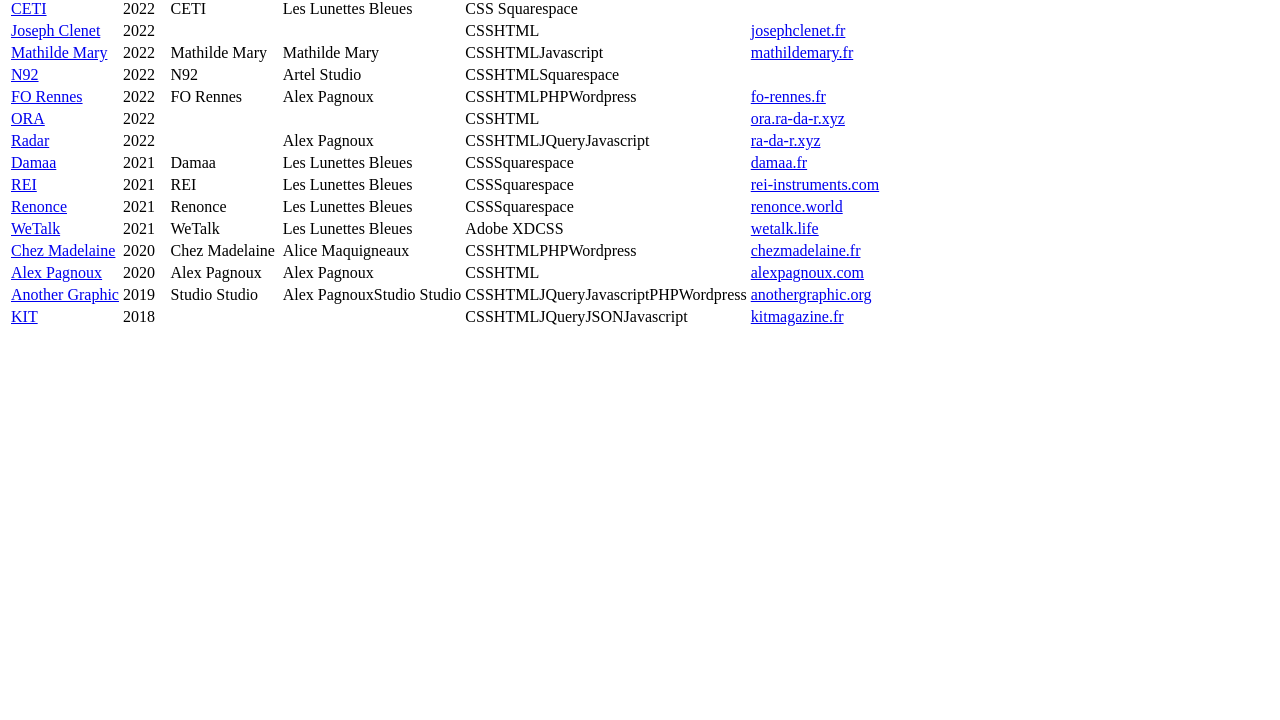
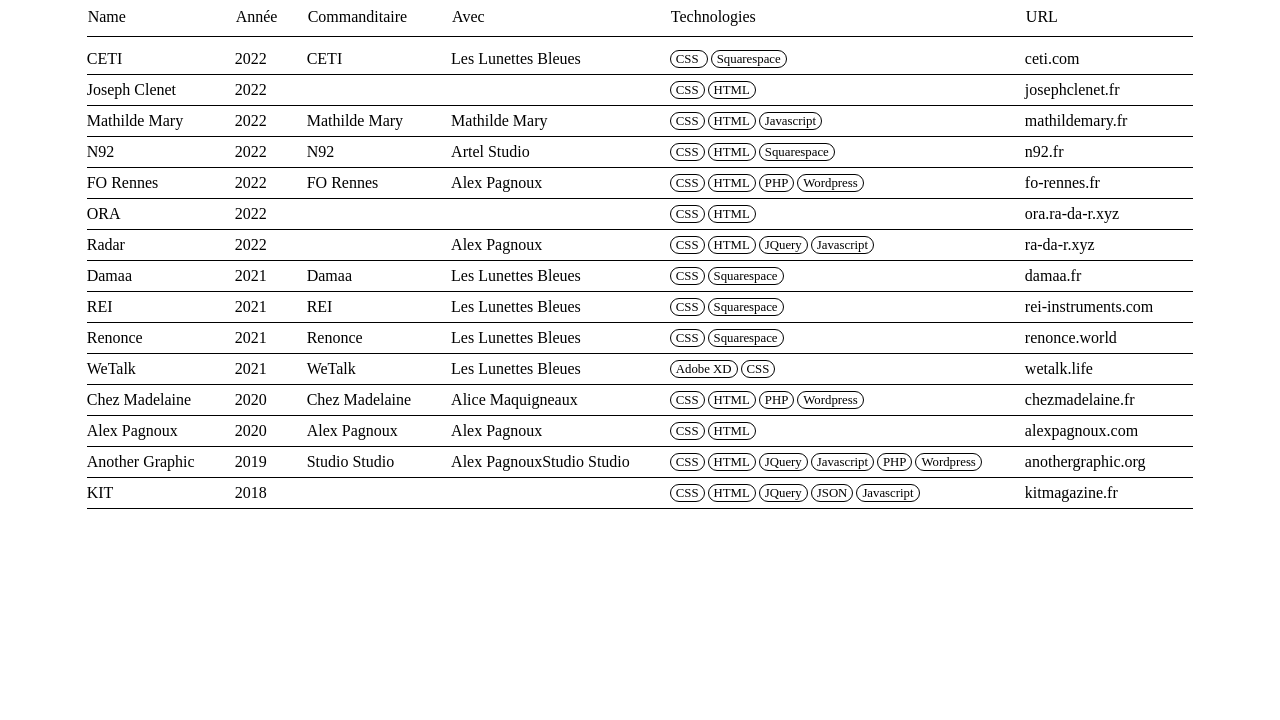
Before and after one commit to Spratch/josephclenet.fr, a plain HTML site: page sites.html in a window 1280 px wide. Shown: the part 80-800 px from the top of the page. Drawn offline with Linux system fonts and the light colour scheme; a web font is replaced by a local one.

Commit message:
page sites

```diff
--- a/sites.html
+++ b/sites.html
@@ -3,7 +3,8 @@
 <head>
     <meta http-equiv="Content-Type" content="text/html; charset=utf-8" />
     <title>Sites</title>
-  </head>
+    <link rel="stylesheet" href="style.css">
+</head>
 
 <body>
     <article id="87d1cc03-7713-4efb-94e1-a02af50fb4f6" class="page sans">
@@ -49,6 +50,7 @@
                             </span>
                         </td>
                         <td class="cell-xTN\">
+                            <a href="https://ceti.com" class="url-value">ceti.com</a>
                         </td>
                     </tr>
                     <tr id="f650575f-dca9-4aa4-8b5a-0b80fdd8c764">
@@ -57,7 +59,7 @@
                         <td class="cell-dIjk"></td>
                         <td class="cell-dK\Q"></td>
                         <td class="cell-QgES"><span class="selected-value select-value-color-red">CSS</span><span class="selected-value select-value-color-gray">HTML</span></td>
-                        <td class="cell-xTN\"><a href="josephclenet.fr" class="url-value">josephclenet.fr</a></td>
+                        <td class="cell-xTN\"><a href="https://josephclenet.fr" class="url-value">josephclenet.fr</a></td>
                     </tr>
                     <tr id="734a097c-27a6-4067-a965-0df60db63dfd">
                         <td class="cell-title"><a href="https://www.notion.so/Mathilde-Mary-734a097c27a64067a9650df60db63dfd">Mathilde Mary</a></td>
@@ -65,7 +67,7 @@
                         <td class="cell-dIjk">Mathilde Mary</td>
                         <td class="cell-dK\Q"><span class="selected-value select-value-color-pink">Mathilde Mary</span></td>
                         <td class="cell-QgES"><span class="selected-value select-value-color-red">CSS</span><span class="selected-value select-value-color-gray">HTML</span><span class="selected-value select-value-color-pink">Javascript</span></td>
-                        <td class="cell-xTN\"><a href="mathildemary.fr" class="url-value">mathildemary.fr</a></td>
+                        <td class="cell-xTN\"><a href="https://mathildemary.fr" class="url-value">mathildemary.fr</a></td>
                     </tr>
                     <tr id="f9a6ea0a-bba1-4ba9-a175-b0a256cdddc9">
                         <td class="cell-title"><a href="https://www.notion.so/N92-f9a6ea0abba14ba9a175b0a256cdddc9">N92</a></td>
@@ -73,7 +75,7 @@
                         <td class="cell-dIjk">N92</td>
                         <td class="cell-dK\Q"><span class="selected-value select-value-color-green">Artel Studio</span></td>
                         <td class="cell-QgES"><span class="selected-value select-value-color-red">CSS</span><span class="selected-value select-value-color-gray">HTML</span><span class="selected-value select-value-color-purple">Squarespace</span></td>
-                        <td class="cell-xTN\"></td>
+                        <td class="cell-xTN\"><a href="https://www.n92.fr/" class="url-value">n92.fr</a></td>
                     </tr>
                     <tr id="7c594dbf-fe0e-4209-a9bc-7656362e0c64">
                         <td class="cell-title"><a href="https://www.notion.so/FO-Rennes-7c594dbffe0e4209a9bc7656362e0c64">FO Rennes</a></td>
@@ -81,7 +83,7 @@
                         <td class="cell-dIjk">FO Rennes</td>
                         <td class="cell-dK\Q"><span class="selected-value select-value-color-blue">Alex Pagnoux</span></td>
                         <td class="cell-QgES"><span class="selected-value select-value-color-red">CSS</span><span class="selected-value select-value-color-gray">HTML</span><span class="selected-value select-value-color-green">PHP</span><span class="selected-value select-value-color-purple">Wordpress</span></td>
-                        <td class="cell-xTN\"><a href="fo-rennes.fr" class="url-value">fo-rennes.fr</a></td>
+                        <td class="cell-xTN\"><a href="https://fo-rennes.fr" class="url-value">fo-rennes.fr</a></td>
                     </tr>
                     <tr id="379c6955-50f4-41ed-8b95-b8d71160a170">
                         <td class="cell-title"><a href="https://www.notion.so/ORA-379c695550f441ed8b95b8d71160a170">ORA</a></td>
@@ -89,7 +91,7 @@
                         <td class="cell-dIjk"></td>
                         <td class="cell-dK\Q"></td>
                         <td class="cell-QgES"><span class="selected-value select-value-color-red">CSS</span><span class="selected-value select-value-color-gray">HTML</span></td>
-                        <td class="cell-xTN\"><a href="ora.ra-da-r.xyz" class="url-value">ora.ra-da-r.xyz</a></td>
+                        <td class="cell-xTN\"><a href="https://ora.ra-da-r.xyz" class="url-value">ora.ra-da-r.xyz</a></td>
                     </tr>
                     <tr id="7f483e02-7e41-4ce2-9f63-80c80755be10">
                         <td class="cell-title"><a href="https://www.notion.so/Radar-7f483e027e414ce29f6380c80755be10">Radar</a></td>
@@ -97,7 +99,7 @@
                         <td class="cell-dIjk"></td>
                         <td class="cell-dK\Q"><span class="selected-value select-value-color-blue">Alex Pagnoux</span></td>
                         <td class="cell-QgES"><span class="selected-value select-value-color-red">CSS</span><span class="selected-value select-value-color-gray">HTML</span><span class="selected-value select-value-color-yellow">JQuery</span><span class="selected-value select-value-color-pink">Javascript</span></td>
-                        <td class="cell-xTN\"><a href="ra-da-r.xyz" class="url-value">ra-da-r.xyz</a></td>
+                        <td class="cell-xTN\"><a href="https://ra-da-r.xyz" class="url-value">ra-da-r.xyz</a></td>
                     </tr>
                     <tr id="c6527075-2410-47c6-900a-4689887433de">
                         <td class="cell-title"><a href="https://www.notion.so/Damaa-c6527075241047c6900a4689887433de">Damaa</a></td>
@@ -105,7 +107,7 @@
                         <td class="cell-dIjk">Damaa</td>
                         <td class="cell-dK\Q"><span class="selected-value select-value-color-default">Les Lunettes Bleues</span></td>
                         <td class="cell-QgES"><span class="selected-value select-value-color-red">CSS</span><span class="selected-value select-value-color-purple">Squarespace</span></td>
-                        <td class="cell-xTN\"><a href="damaa.fr" class="url-value">damaa.fr</a></td>
+                        <td class="cell-xTN\"><a href="https://damaa.fr" class="url-value">damaa.fr</a></td>
                     </tr>
                     <tr id="36016b70-c554-4d64-9de6-3a4860db5937">
                         <td class="cell-title"><a href="https://www.notion.so/REI-36016b70c5544d649de63a4860db5937">REI</a></td>
@@ -113,7 +115,7 @@
                         <td class="cell-dIjk">REI</td>
                         <td class="cell-dK\Q"><span class="selected-value select-value-color-default">Les Lunettes Bleues</span></td>
                         <td class="cell-QgES"><span class="selected-value select-value-color-red">CSS</span><span class="selected-value select-value-color-purple">Squarespace</span></td>
-                        <td class="cell-xTN\"><a href="rei-instruments.com" class="url-value">rei-instruments.com</a></td>
+                        <td class="cell-xTN\"><a href="https://rei-instruments.com" class="url-value">rei-instruments.com</a></td>
                     </tr>
                     <tr id="101b3c54-4422-41f2-8bbe-2c1fe0ba28b6">
                         <td class="cell-title"><a href="https://www.notion.so/Renonce-101b3c54442241f28bbe2c1fe0ba28b6">Renonce</a></td>
@@ -121,7 +123,7 @@
                         <td class="cell-dIjk">Renonce</td>
                         <td class="cell-dK\Q"><span class="selected-value select-value-color-default">Les Lunettes Bleues</span></td>
                         <td class="cell-QgES"><span class="selected-value select-value-color-red">CSS</span><span class="selected-value select-value-color-purple">Squarespace</span></td>
-                        <td class="cell-xTN\"><a href="renonce.world" class="url-value">renonce.world</a></td>
+                        <td class="cell-xTN\"><a href="https://renonce.world" class="url-value">renonce.world</a></td>
                     </tr>
                     <tr id="555f5e80-411e-46ca-89ae-a24cd0b35ae2">
                         <td class="cell-title"><a href="https://www.notion.so/WeTalk-555f5e80411e46ca89aea24cd0b35ae2">WeTalk</a></td>
@@ -129,7 +131,7 @@
                         <td class="cell-dIjk">WeTalk</td>
                         <td class="cell-dK\Q"><span class="selected-value select-value-color-default">Les Lunettes Bleues</span></td>
                         <td class="cell-QgES"><span class="selected-value select-value-color-default">Adobe XD</span><span class="selected-value select-value-color-red">CSS</span></td>
-                        <td class="cell-xTN\"><a href="wetalk.life" class="url-value">wetalk.life</a></td>
+                        <td class="cell-xTN\"><a href="https://wetalk.life" class="url-value">wetalk.life</a></td>
                     </tr>
                     <tr id="6909972d-7187-4573-97c7-32a5a849c405">
                         <td class="cell-title"><a href="https://www.notion.so/Chez-Madelaine-6909972d7187457397c732a5a849c405">Chez Madelaine</a></td>
@@ -137,7 +139,7 @@
                         <td class="cell-dIjk">Chez Madelaine</td>
                         <td class="cell-dK\Q"><span class="selected-value select-value-color-purple">Alice Maquigneaux</span></td>
                         <td class="cell-QgES"><span class="selected-value select-value-color-red">CSS</span><span class="selected-value select-value-color-gray">HTML</span><span class="selected-value select-value-color-green">PHP</span><span class="selected-value select-value-color-purple">Wordpress</span></td>
-                        <td class="cell-xTN\"><a href="chezmadelaine.fr" class="url-value">chezmadelaine.fr</a></td>
+                        <td class="cell-xTN\"><a href="https://chezmadelaine.fr" class="url-value">chezmadelaine.fr</a></td>
                     </tr>
                     <tr id="f25524ff-5bb1-4059-88d7-755de1c76d27">
                         <td class="cell-title"><a href="https://www.notion.so/Alex-Pagnoux-f25524ff5bb1405988d7755de1c76d27">Alex Pagnoux</a></td>
@@ -145,7 +147,7 @@
                         <td class="cell-dIjk">Alex Pagnoux</td>
                         <td class="cell-dK\Q"><span class="selected-value select-value-color-blue">Alex Pagnoux</span></td>
                         <td class="cell-QgES"><span class="selected-value select-value-color-red">CSS</span><span class="selected-value select-value-color-gray">HTML</span></td>
-                        <td class="cell-xTN\"><a href="alexpagnoux.com" class="url-value">alexpagnoux.com</a></td>
+                        <td class="cell-xTN\"><a href="https://alexpagnoux.com" class="url-value">alexpagnoux.com</a></td>
                     </tr>
                     <tr id="0f0ff279-a932-4b94-90de-be830ffe54f5">
                         <td class="cell-title"><a href="https://www.notion.so/Another-Graphic-0f0ff279a9324b9490debe830ffe54f5">Another Graphic</a></td>
@@ -153,7 +155,7 @@
                         <td class="cell-dIjk">Studio Studio</td>
                         <td class="cell-dK\Q"><span class="selected-value select-value-color-blue">Alex Pagnoux</span><span class="selected-value select-value-color-yellow">Studio Studio</span></td>
                         <td class="cell-QgES"><span class="selected-value select-value-color-red">CSS</span><span class="selected-value select-value-color-gray">HTML</span><span class="selected-value select-value-color-yellow">JQuery</span><span class="selected-value select-value-color-pink">Javascript</span><span class="selected-value select-value-color-green">PHP</span><span class="selected-value select-value-color-purple">Wordpress</span></td>
-                        <td class="cell-xTN\"><a href="anothergraphic.org" class="url-value">anothergraphic.org</a></td>
+                        <td class="cell-xTN\"><a href="https://anothergraphic.org" class="url-value">anothergraphic.org</a></td>
                     </tr>
                     <tr id="403aa1e7-accd-4a8e-aef9-f2cb1b15cc5a">
                         <td class="cell-title"><a href="https://www.notion.so/KIT-403aa1e7accd4a8eaef9f2cb1b15cc5a">KIT</a></td>
@@ -161,7 +163,7 @@
                         <td class="cell-dIjk"></td>
                         <td class="cell-dK\Q"></td>
                         <td class="cell-QgES"><span class="selected-value select-value-color-red">CSS</span><span class="selected-value select-value-color-gray">HTML</span><span class="selected-value select-value-color-yellow">JQuery</span><span class="selected-value select-value-color-blue">JSON</span><span class="selected-value select-value-color-pink">Javascript</span></td>
-                        <td class="cell-xTN\"><a href="kitmagazine.fr" class="url-value">kitmagazine.fr</a></td>
+                        <td class="cell-xTN\"><a href="https://kitmagazine.fr" class="url-value">kitmagazine.fr</a></td>
                     </tr>
                 </tbody>
             </table>
--- a/style.css
+++ b/style.css
@@ -100,3 +100,51 @@
     top: 0;
   }
 }
+
+
+/* Page sites */
+.page {
+  margin: auto;
+  width: fit-content;
+  padding: 20px;
+}
+.page h1.page-title, .page th{
+  font-weight: normal;
+}
+.page table {
+  border-collapse: collapse;
+}
+.page thead {
+  border-bottom: 1px solid black;
+}
+.page thead th {
+  padding-bottom: 10px;
+  text-align: left;
+}
+.page tr:first-child td {
+  padding-top: 10px;
+}
+.page tr {
+  border-bottom: 0.5px solid black;
+}
+.page tbody tr:hover {
+  background-color: #7450EA;
+  color: white;
+}
+.page tbody tr:hover a {
+  color: white;
+}
+.page tbody tr:hover .cell-QgES span {
+  border: 1px solid white;
+}
+.page td {
+  padding: 3px 40px 3px 0;
+}
+.cell-QgES span {
+  border: 1px solid black;
+  border-radius: 10px;
+  padding: 1px 5px;
+  line-height: 1.5rem;
+  font-size: .8rem;
+  margin-right: 3px;
+}
```
